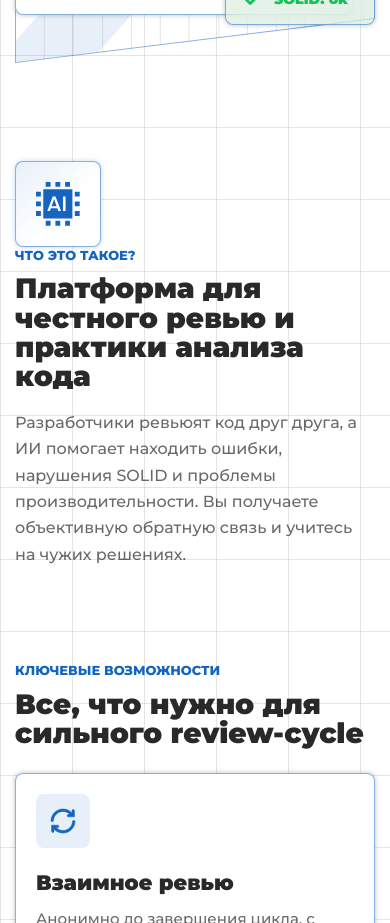
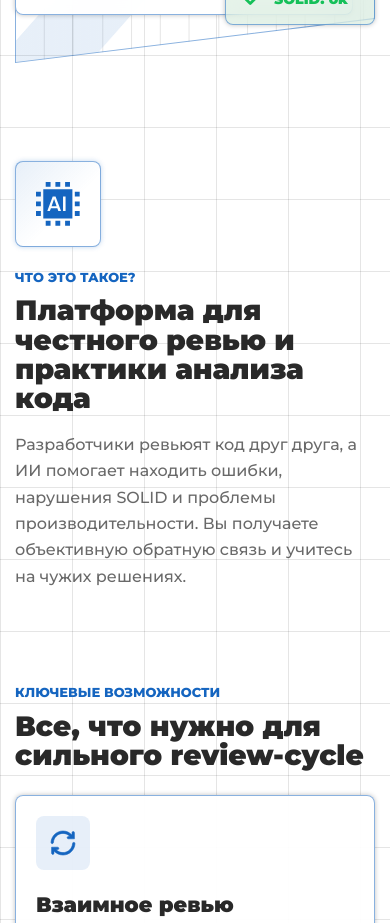
Before and after one commit to MihailSap/CodeBattles, a React (Vite) app in the folder frontend/: page / in a window 390 px wide. Shown: the part 880-1803 px from the top of the page. Built offline with nearby package versions, Linux system fonts and the light colour scheme.

Commit message:
Исправление замечаний

```diff
--- a/frontend/src/pages/landing/ui/LandingPage.module.scss
+++ b/frontend/src/pages/landing/ui/LandingPage.module.scss
@@ -346,9 +346,10 @@
   min-width: 0;
 }
 
-.landingSection.isAbout,
 .landingSection {
-  &.isBenefits {
+
+  &.isBenefits,
+  &.isAbout {
     display: grid;
     grid-template-columns: minmax(8rem, 0.24fr) minmax(0, 1fr);
     align-items: start;
@@ -404,7 +405,9 @@
 }
 
 .landingSection {
-  &.isWorkflow, &.isStacked {
+
+  &.isWorkflow,
+  &.isStacked {
     display: flex;
     flex-direction: column;
     gap: clamp(1.5rem, 4vw, 2.625rem);
@@ -561,12 +564,11 @@
 }
 
 @media (hover: hover) and (pointer: fine) {
+
   .link:hover,
-  .landingButton {
-    &:hover {
-      border-color: var(--color-accent);
-      box-shadow: var(--shadow-accent-strong);
-    }
+  .landingButton:hover {
+    border-color: var(--color-accent);
+    box-shadow: var(--shadow-accent-strong);
   }
 
   .link.isPrimary:hover,
@@ -614,9 +616,8 @@
     padding-top: 1.75rem;
   }
 
-  .landingSection.isAbout,
   .landingSection {
-    &.isBenefits {
+    &.isBenefits, &.isAbout {
       grid-template-columns: 1fr;
     }
   }
```
